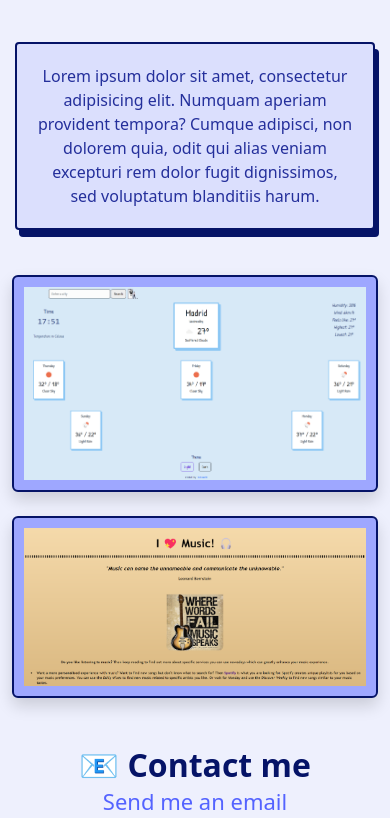
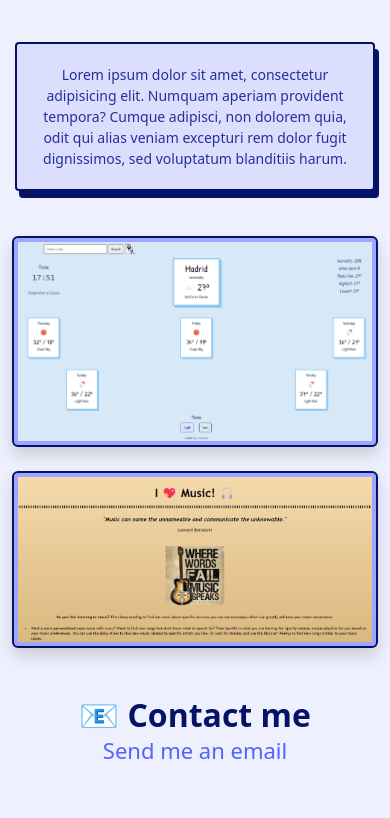
Before and after one commit to SoleaMD/advanced-tools-shecodes, a plain HTML site: page about.html in a window 390 px wide. Shown: the part 185-1003 px from the top of the page. After the commit the page ends 976 px from the top, so only its background shows below. Drawn offline with nearby package versions, Linux system fonts and the light colour scheme.

Commit message:
Updated CSS media queries

```diff
--- a/about.html
+++ b/about.html
@@ -68,7 +68,7 @@
     <h2 id="contact" class="mt-5 text-center">
       📧 Contact me
     </h2>
-    <a href="mailto:soleart00@gmail.com" class="email">Send me an email</a>
+    <a href="mailto:soleart00@gmail.com" class="email mb-4">Send me an email</a>
     </div>
   </body>
 </html>
--- a/style.css
+++ b/style.css
@@ -47,7 +47,7 @@ p {
 
 img {
   background-color: #9ea7ff;
-  padding: 10px;
+  padding: 8px;
   border-radius: 4px;
   max-width: 100%;
   height: auto;
@@ -141,7 +141,7 @@ img {
   color: var(--links-color) !important;
 }
 
-@media (max-width: 576px) {
+@media (max-width: 768px) {
   h1 {
     font-size: 48px;
   }
@@ -152,15 +152,19 @@ img {
     font-size: 20px;
   }
   p {
-    font-size: 16px;
+    font-size: 14px;
+  }
+  img {
+    padding: 4px;
   }
   .contact-link,
   .about-link {
-    margin-bottom: -20px;
+    margin-bottom: -25px;
   }
   .weather-app-link,
   .music-app-link {
     margin: 0 20px;
+    padding: 10px 15px;
   }
   .email {
     font-size: 22px;
```
